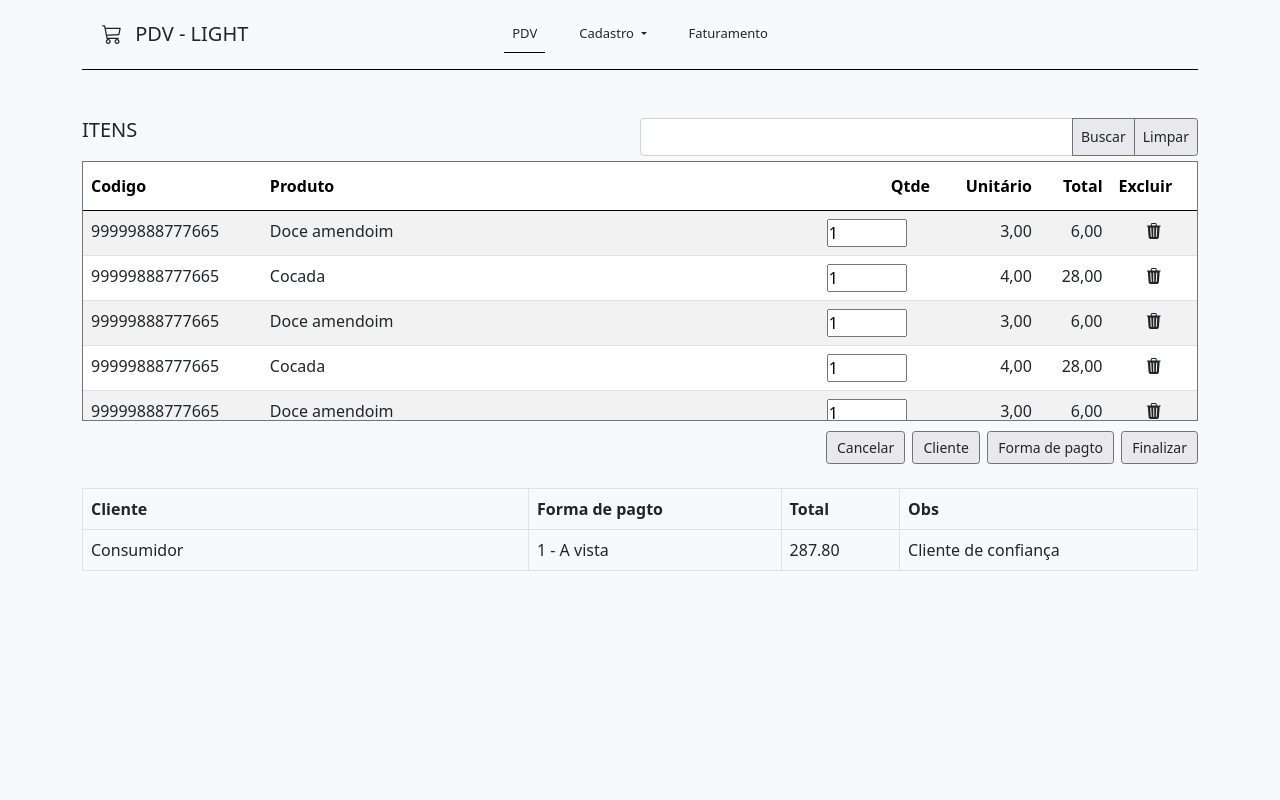
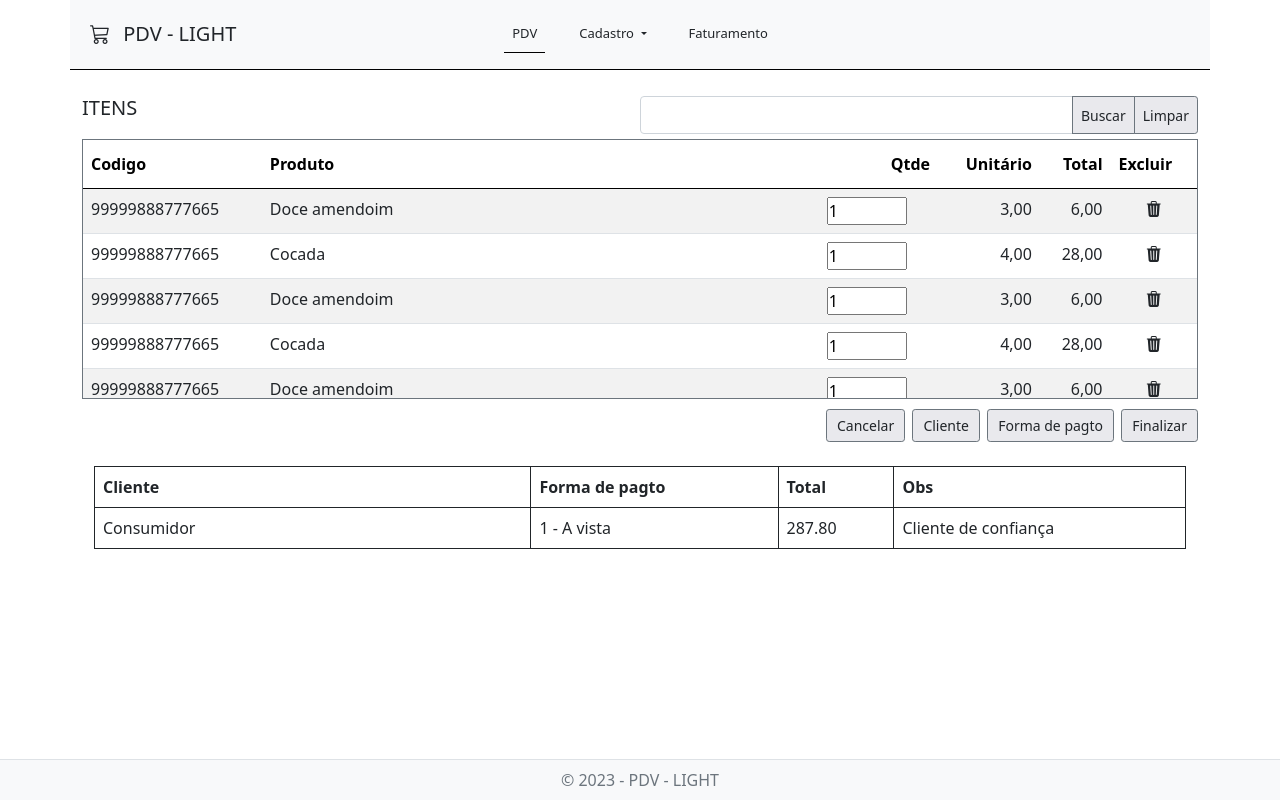
Before and after one commit to carlos-hardrock/loja-virtual-prototipo, a plain HTML site: page index.html in a window 1280 px wide. Drawn offline with nearby package versions, Linux system fonts and the light colour scheme.

Commit message:
acertando cabecalho e rodape

```diff
--- a/index.html
+++ b/index.html
@@ -19,12 +19,9 @@
     </script>
 
 </head>
-    <body class="bg-light">
-
-        <div class="container">
-
+    <body>
          <!--  MENU PRINCIPAL-->
-            <div id="menu-principal" class="container d-flex justify-content-center bg-light align-items-center py-2" style="border-bottom: 1px solid black;">
+         <div id="menu-principal" class="container container-fluid d-flex justify-content-center bg-light align-items-center py-2 fixed-top" style="border-bottom: 1px solid black;">
             <div class="alinhar-esquerda" style="width: 20%;">
                 <a href="#" class="navbar-brand">
                     <i class="bi bi-cart3 px-2 text-dark"></i>
@@ -58,7 +55,7 @@
             <div class="alinhar-direita" style="width: 20%;"> </div>
         </div>
         <!--  MENU PRINCIPAL-->
-
+        <div class="container py-5">
             <div class="buscar pt-5">
                 <div>
                     <h5>ITENS</h5>
@@ -175,9 +172,9 @@
                 <a href="formaPagto.html"><button class="btn btn-primary btn-sm text-dark border-secondary">Forma de pagto</button></a>
                 <button class="btn btn-primary btn-sm text-dark border-secondary">Finalizar</button>
             </div>
-            <div class="div-consumidor">
+            <div class="container div-consumidor">
                 <br/>
-                <table  class="table table-bordered">
+                <table  class="table table-bordered border-dark">
                     <thead>
                         <tr>
                             <th>Cliente</th>
@@ -197,5 +194,14 @@
                 </table>
             </div>
         </div>
+        <footer class="border-top fixed-bottom text-muted bg-light">
+            <div class="container">
+                <div class="row py-2">
+                    <div class="col-12 text-center">
+                        &copy 2023 - PDV - LIGHT
+                    </div>
+                </div>
+            </div>
+        </footer>
     </body>
 </html>
```
Also changed, not shown: formaPagto.html (+9 -0 lines). Lines whose indentation alone changed are shown as unchanged.
